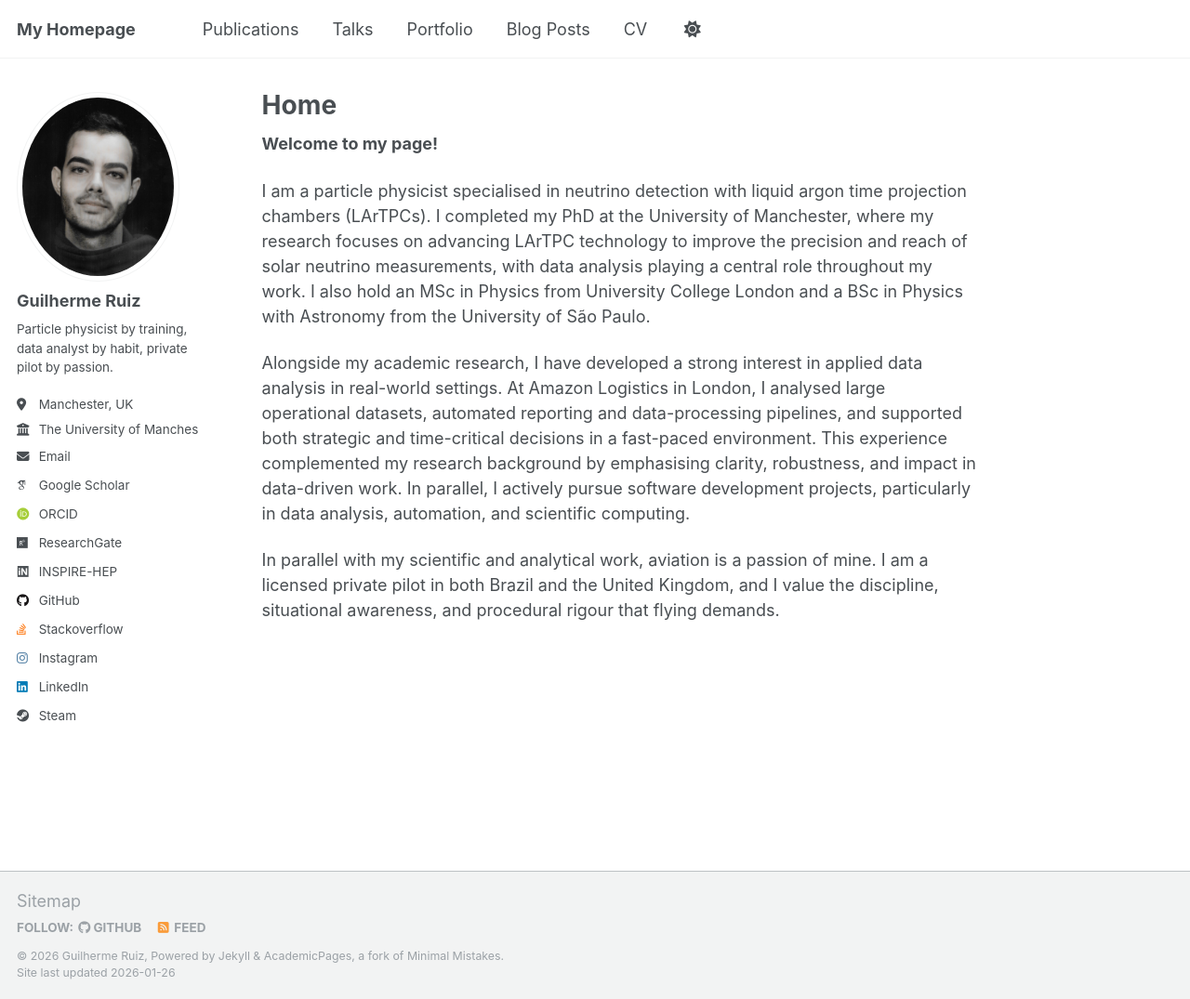
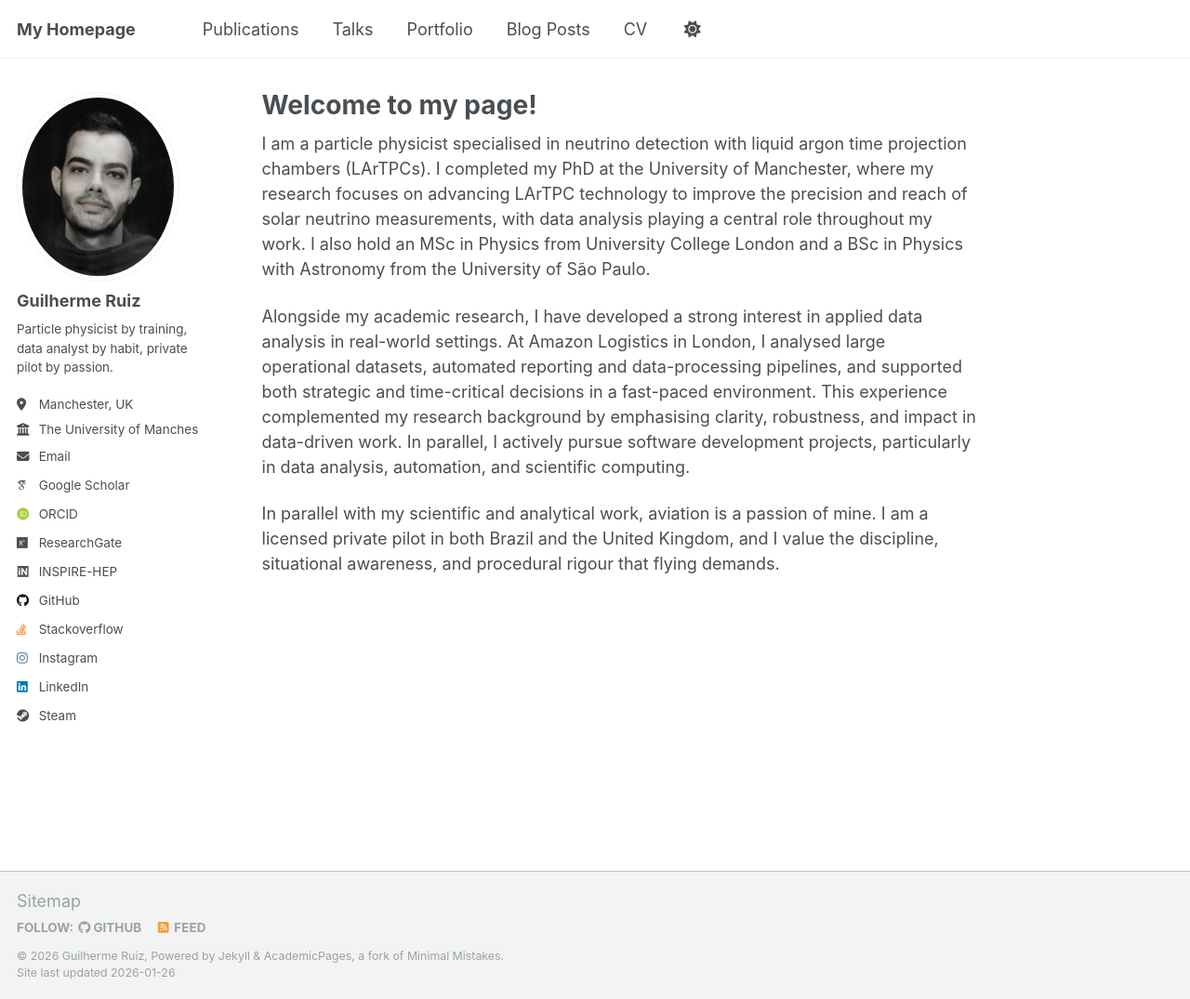
Before and after one commit to guigoruiz1/guigoruiz1.github.io, a Jekyll site: the page built from _pages/about.md, in a window 1280 px wide and 1075 px high. Shown: the whole window at 93% size. Built offline with Jekyll 4.4.1, drawn with Linux system fonts in a browser that asks for light colours; some web fonts are replaced; a script that is not in the unit is left out.

Commit message:
minor fixes

```diff
--- a/_includes/archive-single.html
+++ b/_includes/archive-single.html
@@ -63,7 +63,7 @@
     {% endif %}
     {% endif %}
 
-
+    {% if post.collection == 'portfolio' %}
     {% if post.excerpt and site.read_more != 'enabled' %}
     <p class="archive__item-excerpt" itemprop="description">{{ post.excerpt | markdownify }}</p>
     {% elsif post.excerpt and site.read_more == 'enabled' %}
@@ -72,6 +72,7 @@
     <p>' | remove: '</p>' }}
     <strong><a href="{{ base_path }}{{ post.url }}" rel="permalink"> Read more</a></strong></p>
     </p>
+    {% endif %}
     {% endif %}
 
 
--- a/_pages/about.md
+++ b/_pages/about.md
@@ -1,14 +1,12 @@
 ---
 permalink: /
-title: "Home"
+title: "Welcome to my page!"
 author_profile: true
 redirect_from:
   - /about/
   - /about.html
 ---
 
-**Welcome to my page!**
-
 I am a particle physicist specialised in neutrino detection with liquid argon time projection chambers (LArTPCs). I completed my PhD at the University of Manchester, where my research focuses on advancing LArTPC technology to improve the precision and reach of solar neutrino measurements, with data analysis playing a central role throughout my work. I also hold an MSc in Physics from University College London and a BSc in Physics with Astronomy from the University of São Paulo.
 
 Alongside my academic research, I have developed a strong interest in applied data analysis in real-world settings. At Amazon Logistics in London, I analysed large operational datasets, automated reporting and data-processing pipelines, and supported both strategic and time-critical decisions in a fast-paced environment. This experience complemented my research background by emphasising clarity, robustness, and impact in data-driven work. In parallel, I actively pursue software development projects, particularly in data analysis, automation, and scientific computing.
```
